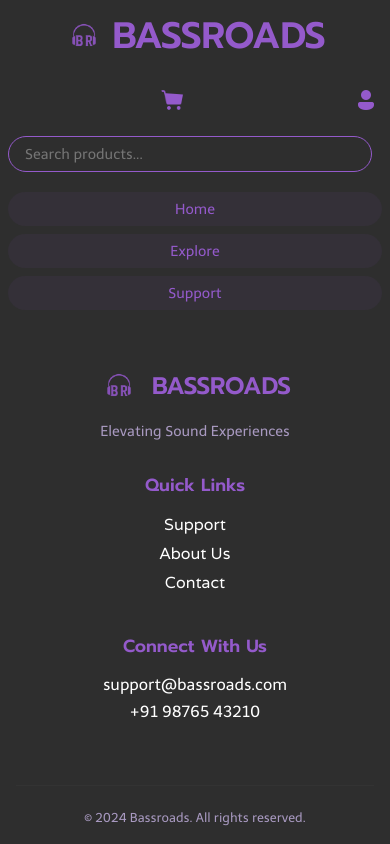
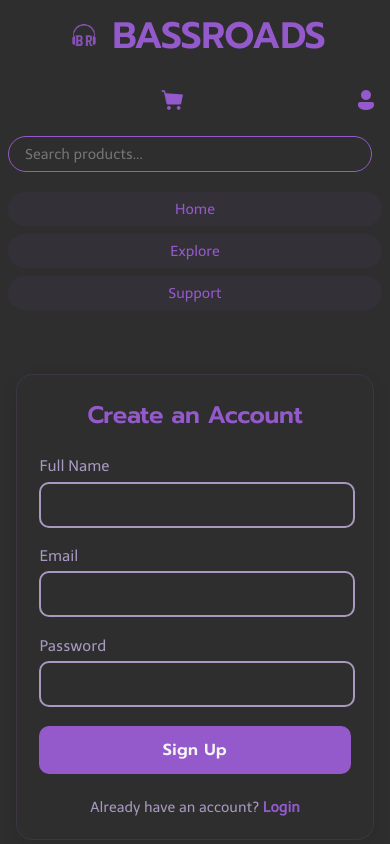
Before and after one commit to ShashwatSinha03/Bassroads, a React (Vite) app: page /signup in a window 390 px wide. Shown: the top 844 px of the page. Built offline with nearby package versions, Linux system fonts and the light colour scheme.

Commit message:
Added Login and Signup

```diff
--- a/src/App.jsx
+++ b/src/App.jsx
@@ -11,6 +11,8 @@ import ProductDetails from './components/ProductDetails';
 import Support from './components/Support';
 import CartComponent from './components/CartComponent';
 import PaymentModal from './components/PaymentModal';
+import Login from './components/Login';
+import Signup from './components/Signup';
 import productsData from './data/products.json';
 
 function App() {
@@ -18,6 +20,7 @@ function App() {
   const [showPaymentModal, setShowPaymentModal] = useState(false);
   const [showCart, setShowCart] = useState(false);
   const [directCheckoutItem, setDirectCheckoutItem] = useState([]);
+  const [isLoggedIn, setIsLoggedIn] = useState(false);
 
   // Cart functions
   const addToCart = (product) => {
@@ -51,10 +54,10 @@ function App() {
   };
 
   const getCartTotal = () => {
-  return cartItems.reduce(
-    (total, item) => total + parseFloat(item.price) * item.quantity, 0
-  );
-};
+    return cartItems.reduce(
+      (total, item) => total + parseFloat(item.price) * item.quantity, 0
+    );
+  };
 
   const handleBuyNow = (product) => {
     setDirectCheckoutItem([{...product, quantity: 1}]);
@@ -81,6 +84,15 @@ function App() {
   // Calculate cart count for header
   const cartCount = cartItems.reduce((count, item) => count + item.quantity, 0);
 
+  // Handle login state
+  const handleLogin = () => {
+    setIsLoggedIn(true);
+  };
+
+  const handleLogout = () => {
+    setIsLoggedIn(false);
+  };
+
   return (
     <Router>
       <div className="app-container">
@@ -88,6 +100,8 @@ function App() {
           cartCount={cartCount}
           openCart={openCart}
           products={productsData.products}
+          isLoggedIn={isLoggedIn}
+          handleLogout={handleLogout}
         />
 
         <main className="main-content">
@@ -125,8 +139,13 @@ function App() {
             />
 
             <Route
-              path="/profile"
-              element={<div>Profile Page</div>}
+              path="/login"
+              element={<Login handleLogin={handleLogin} />}
+            />
+
+            <Route
+              path="/signup"
+              element={<Signup handleLogin={handleLogin} />}
             />
           </Routes>
         </main>
--- /dev/null
+++ b/src/components/Auth.css
@@ -0,0 +1,223 @@
+/* AuthMinimal.css */
+
+/* Fonts */
+@font-face {
+  font-family: Prompt;
+  src: url(../fonts/Prompt/Prompt-SemiBold.ttf);
+}
+
+@font-face {
+  font-family: Telex;
+  src: url(../fonts/Telex/Telex-Regular.ttf);
+}
+
+@font-face {
+  font-family: Varela;
+  src: url(../fonts/Varela/Varela-Regular.ttf);
+}
+
+/* Color palette */
+:root {
+  --primary-purple: #945ACB;
+  --light-purple: #a899c0;
+  --dark-bg: #2E2E2E;
+  --hover-bg: #945ACB20;
+  --error-red: #ff4757;
+  --light-gray: #f5f5f5;
+  --mid-gray: #e0e0e0;
+}
+
+/* Container */
+.auth-container {
+  background-color: transparent;
+  max-width: 420px;
+  margin: 4rem auto;
+  padding: 2rem;
+  border-radius: 16px;
+  box-shadow: 0 6px 18px rgba(0, 0, 0, 0.08);
+  border: 1px solid rgba(148, 90, 203, 0.15);
+  font-family: Telex;
+}
+
+.auth-container h2 {
+  text-align: center;
+  margin-bottom: 1.5rem;
+  color: var(--primary-purple);
+  font-family: Prompt;
+  font-size: 1.8rem;
+  letter-spacing: -0.3px;
+}
+
+/* Form Group */
+.form-group {
+  margin-bottom: 1.2rem;
+}
+
+.form-group label {
+  display: block;
+  margin-bottom: 0.4rem;
+  color: var(--light-purple);
+  font-family: Telex;
+  font-size: 0.95rem;
+}
+
+.form-group input {
+  width: 90%;
+  color: transparent;
+  padding: 0.85rem 1rem;
+  border-radius: 10px;
+  border: 2px solid var(--light-purple);
+  font-family: Telex;
+  font-size: 1rem;
+  color: white;
+  transition: border-color 0.25s ease, box-shadow 0.25s ease;
+}
+
+.form-group input:focus {
+  border-color: var(--primary-purple);
+  box-shadow: 0 0 0 3px var(--hover-bg);
+  outline: none;
+}
+
+/* Button */
+.auth-button {
+  width: 100%;
+  padding: 0.85rem;
+  background-color: var(--primary-purple);
+  color: var(--light-gray);
+  border: none;
+  border-radius: 10px;
+  font-family: Prompt;
+  font-size: 1.05rem;
+  cursor: pointer;
+  transition: background-color 0.25s ease, transform 0.25s ease;
+  letter-spacing: 0.4px;
+}
+
+.auth-button:hover {
+  background-color: var(--light-purple);
+  transform: translateY(-2px);
+}
+
+/* Footer */
+.auth-footer {
+  margin-top: 1.5rem;
+  text-align: center;
+  font-size: 0.9rem;
+  color: var(--light-purple);
+  font-family: Telex;
+}
+
+.auth-footer a {
+  color: var(--primary-purple);
+  text-decoration: none;
+  font-weight: 600;
+  transition: color 0.25s ease;
+}
+
+.auth-footer a:hover {
+  color: var(--light-purple);
+}
+
+/* Error Message */
+.error-message {
+  color: var(--error-red);
+  padding: 0.7rem;
+  margin-bottom: 1rem;
+  background-color: rgba(255, 71, 87, 0.08);
+  border-radius: 8px;
+  text-align: center;
+  font-family: Varela;
+  font-size: 0.9rem;
+  border: 1px solid rgba(255, 71, 87, 0.2);
+}
+
+/* Divider */
+.divider {
+  display: flex;
+  align-items: center;
+  text-align: center;
+  margin: 1.5rem 0;
+  font-family: Telex;
+  color: #777;
+  font-size: 0.9rem;
+}
+
+.divider::before,
+.divider::after {
+  content: '';
+  flex: 1;
+  border-bottom: 1px solid var(--mid-gray);
+}
+
+.divider::before {
+  margin-right: 1rem;
+}
+
+.divider::after {
+  margin-left: 1rem;
+}
+
+/* Social buttons */
+.social-login {
+  display: flex;
+  gap: 0.8rem;
+  margin-top: 1.2rem;
+}
+
+.social-btn {
+  flex: 1;
+  padding: 0.75rem;
+  border-radius: 10px;
+  border: 1px solid var(--mid-gray);
+  background: var(--light-gray);
+  display: flex;
+  align-items: center;
+  justify-content: center;
+  gap: 0.5rem;
+  font-family: Telex;
+  color: var(--dark-bg);
+  cursor: pointer;
+  transition: background-color 0.25s ease, border-color 0.25s ease;
+}
+
+.social-btn:hover {
+  background: var(--hover-bg);
+  border-color: var(--primary-purple);
+}
+
+/* Responsive */
+@media (max-width: 768px) {
+  .auth-container {
+    padding: 1.6rem;
+    margin: 2.5rem 1rem;
+  }
+
+  .auth-container h2 {
+    font-size: 1.6rem;
+  }
+
+  .social-login {
+    flex-direction: column;
+  }
+}
+
+@media (max-width: 480px) {
+  .auth-container {
+    padding: 1.4rem;
+  }
+
+  .auth-container h2 {
+    font-size: 1.5rem;
+  }
+
+  .form-group input {
+    padding: 0.75rem 1rem;
+    font-size: 0.95rem;
+  }
+
+  .auth-button {
+    padding: 0.75rem;
+    font-size: 1rem;
+  }
+}
--- a/src/components/Header.css
+++ b/src/components/Header.css
@@ -316,3 +316,57 @@
   font-size: 0.75rem;
   font-family: 'Prompt', sans-serif;
 }
+/* Add these styles to your existing Header.css */
+
+.profile-dropdown-container {
+  position: relative;
+  display: inline-block;
+}
+
+.auth-dropdown {
+  position: absolute;
+  top: 100%;
+  right: 0;
+  background-color: white;
+  border: 1px solid #ddd;
+  border-radius: 4px;
+  box-shadow: 0 2px 10px rgba(0, 0, 0, 0.1);
+  width: 160px;
+  z-index: 1000;
+  margin-top: 5px;
+}
+
+.dropdown-item {
+  display: block;
+  padding: 10px 15px;
+  text-decoration: none;
+  color: #333;
+  font-size: 14px;
+  border-bottom: 1px solid #eee;
+  transition: background-color 0.2s;
+}
+
+.dropdown-item:last-child {
+  border-bottom: none;
+}
+
+.dropdown-item:hover {
+  background-color: #f5f5f5;
+  color: #000;
+}
+
+.dropdown-item.logout {
+  color: #e74c3c;
+  border-top: 1px solid #eee;
+  background: none;
+  border: none;
+  width: 100%;
+  text-align: left;
+  cursor: pointer;
+  font-family: inherit;
+  font-size: 14px;
+}
+
+.dropdown-item.logout:hover {
+  background-color: #fff0f0;
+}
--- a/src/components/Header.jsx
+++ b/src/components/Header.jsx
@@ -5,7 +5,7 @@ import logo from "../assets/br_logo.png";
 import cart from '../assets/cart.png';
 import user from '../assets/user.png';
 
-const Header = ({ cartCount, openCart, products }) => {
+const Header = ({ cartCount, openCart, products, isLoggedIn, handleLogout }) => {
   const [searchTerm, setSearchTerm] = useState('');
   const [filteredProducts, setFilteredProducts] = useState([]);
   const [showSuggestions, setShowSuggestions] = useState(false);
@@ -45,6 +45,15 @@ const Header = ({ cartCount, openCart, products }) => {
   const handleCartClick = (e) => {
     e.preventDefault();
     openCart();
+  };
+
+  const handleUserIconClick = (e) => {
+    e.preventDefault();
+    if (isLoggedIn) {
+      handleLogout();
+    } else {
+      navigate('/login');
+    }
   };
 
   return (
@@ -104,9 +113,21 @@ const Header = ({ cartCount, openCart, products }) => {
             )}
           </div>
         </a>
-        <Link to="/profile" className="icon-link">
-          <img src={user} alt="User profile" className="profile-icon" />
-        </Link>
+
+        <a
+          href="#"
+          className="icon-link"
+          onClick={handleUserIconClick}
+        >
+          <img
+            src={user}
+            alt="User profile"
+            className="profile-icon"
+          />
+          {isLoggedIn && (
+            <div className="logout-indicator"></div>
+          )}
+        </a>
       </div>
     </div>
   );
--- /dev/null
+++ b/src/components/Login.jsx
@@ -0,0 +1,61 @@
+import React, { useState } from 'react';
+import { Link, useNavigate } from 'react-router-dom';
+import './Auth.css';
+
+const Login = ({ handleLogin }) => {
+  const [email, setEmail] = useState('');
+  const [password, setPassword] = useState('');
+  const [error, setError] = useState('');
+  const navigate = useNavigate();
+
+  const handleSubmit = (e) => {
+    e.preventDefault();
+    // Basic validation
+    if (!email || !password) {
+      setError('Please fill in all fields');
+      return;
+    }
+
+    // For demo purposes, we'll just simulate a successful login
+    // In a real app, you would call your authentication API here
+    handleLogin();
+    navigate('/profile');
+  };
+
+  return (
+    <div className="auth-container">
+      <h2>Login to Your Account</h2>
+      <form onSubmit={handleSubmit}>
+        {error && <div className="error-message">{error}</div>}
+
+        <div className="form-group">
+          <label>Email</label>
+          <input
+            type="email"
+            value={email}
+            onChange={(e) => setEmail(e.target.value)}
+            required
+          />
+        </div>
+
+        <div className="form-group">
+          <label>Password</label>
+          <input
+            type="password"
+            value={password}
+            onChange={(e) => setPassword(e.target.value)}
+            required
+          />
+        </div>
+
+        <button type="submit" className="auth-button">Login</button>
+
+        <div className="auth-footer">
+          Don't have an account? <Link to="/signup">Sign Up</Link>
+        </div>
+      </form>
+    </div>
+  );
+};
+
+export default Login;
--- /dev/null
+++ b/src/components/Signup.jsx
@@ -0,0 +1,72 @@
+import React, { useState } from 'react';
+import { Link, useNavigate } from 'react-router-dom';
+import './Auth.css';
+
+const Signup = ({ handleLogin }) => {
+  const [name, setName] = useState('');
+  const [email, setEmail] = useState('');
+  const [password, setPassword] = useState('');
+  const [error, setError] = useState('');
+  const navigate = useNavigate();
+
+  const handleSubmit = (e) => {
+    e.preventDefault();
+    // Basic validation
+    if (!name || !email || !password) {
+      setError('Please fill in all fields');
+      return;
+    }
+
+    // For demo purposes, we'll just simulate a successful signup
+    // In a real app, you would call your registration API here
+    handleLogin();
+    navigate('/profile');
+  };
+
+  return (
+    <div className="auth-container">
+      <h2>Create an Account</h2>
+      <form onSubmit={handleSubmit}>
+        {error && <div className="error-message">{error}</div>}
+
+        <div className="form-group">
+          <label>Full Name</label>
+          <input
+            type="text"
+            value={name}
+            onChange={(e) => setName(e.target.value)}
+            required
+          />
+        </div>
+
+        <div className="form-group">
+          <label>Email</label>
+          <input
+            type="email"
+            value={email}
+            onChange={(e) => setEmail(e.target.value)}
+            required
+          />
+        </div>
+
+        <div className="form-group">
+          <label>Password</label>
+          <input
+            type="password"
+            value={password}
+            onChange={(e) => setPassword(e.target.value)}
+            required
+          />
+        </div>
+
+        <button type="submit" className="auth-button">Sign Up</button>
+
+        <div className="auth-footer">
+          Already have an account? <Link to="/login">Login</Link>
+        </div>
+      </form>
+    </div>
+  );
+};
+
+export default Signup;
```
Also changed, not shown: src/data/products.json (+18 -18 lines).
